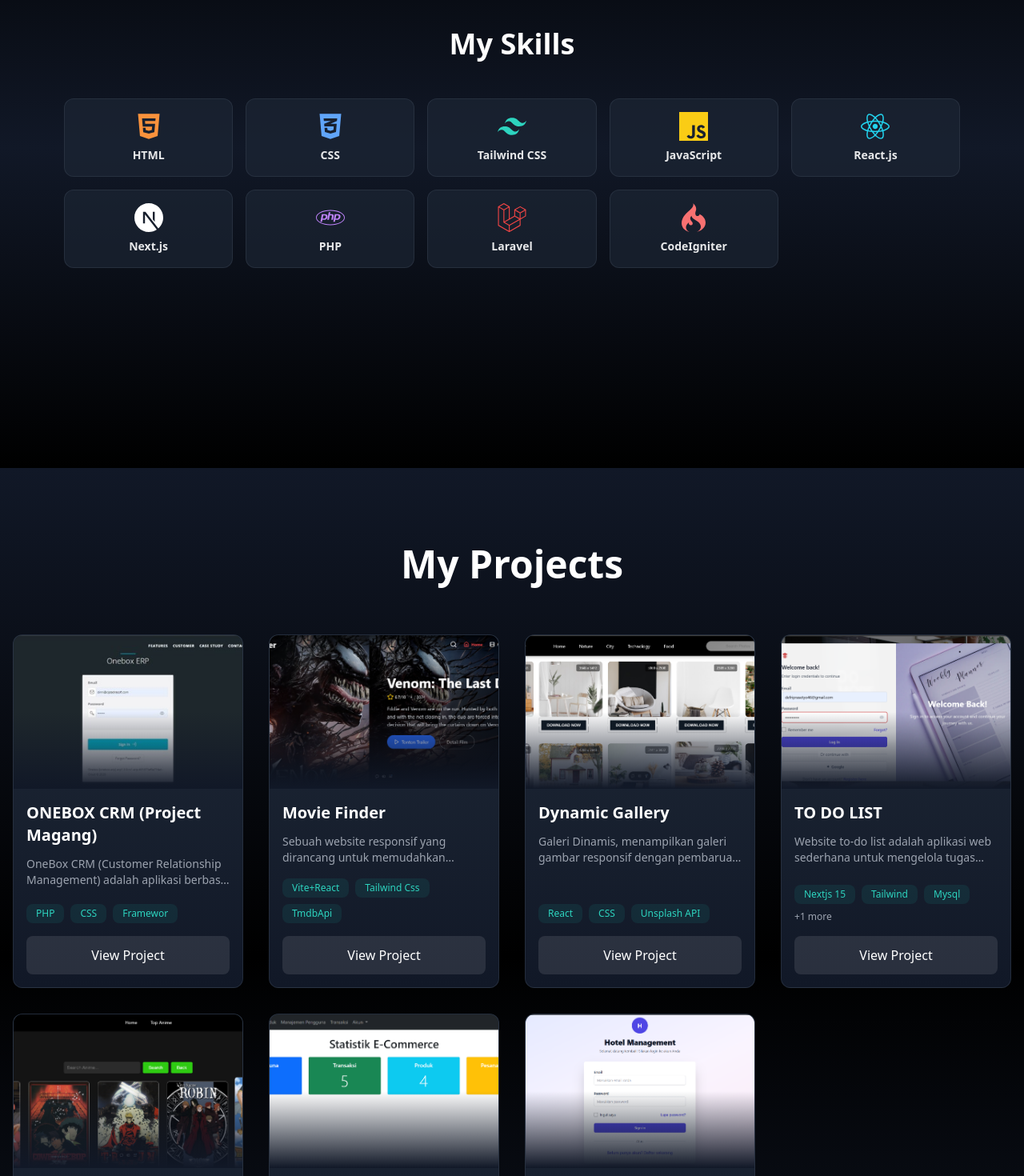
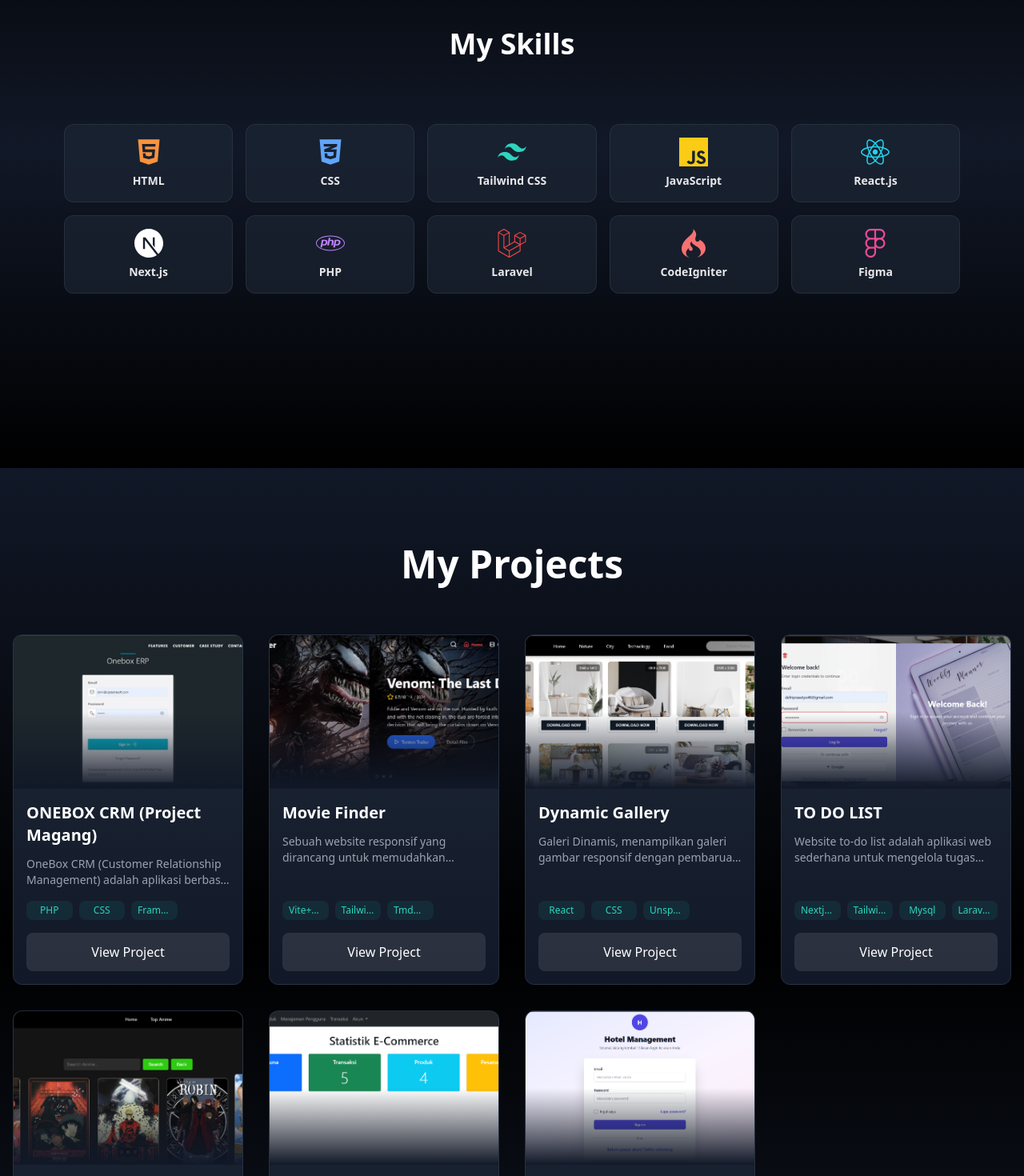
Before and after one commit to Deffriiii/new-portfolio, a React (Vite) app: page / in a window 1280 px wide. Shown: the part 1620-3090 px from the top of the page at 80% size. Built offline with nearby package versions, Linux system fonts and the light colour scheme.

Commit message:
Perbaikan UI

```diff
--- a/src/components/Project.jsx
+++ b/src/components/Project.jsx
@@ -47,7 +47,7 @@
 
   return (
     <div
-      className="relative w-full h-[400px] overflow-hidden group"
+      className="relative w-full h-[600px] overflow-hidden group"
       onMouseEnter={() => setIsPaused(true)}
       onMouseLeave={() => setIsPaused(false)}
     >
@@ -58,7 +58,7 @@
             src={src}
             alt={`${project.title} slide ${index + 1}`}
             className={`
-              absolute top-0 left-0 w-full h-full object-cover bg-gray-900
+              absolute top-0 left-0 w-full h-full object-contain bg-gray-900
               transition-all duration-500 ease-in-out
               ${index === currentImageIndex ? 'opacity-100 z-10' : 'opacity-0 z-0'}
               ${loadedImages.has(src) ? '' : 'invisible'}
@@ -121,7 +121,7 @@
 const DetailModal = ({ project, onClose }) => {
   return (
     <div className="fixed inset-0 bg-black/80 flex items-center justify-center z-50 p-4">
-      <div className="bg-gradient-to-b from-gray-900 to-black rounded-xl max-w-5xl w-full max-h-[90vh] overflow-y-auto">
+      <div className="bg-gradient-to-b from-gray-900 to-black rounded-xl max-w-6xl w-full max-h-[90vh] overflow-y-auto">
         <div className="sticky top-0 bg-gray-900/95 backdrop-blur-sm p-6 border-b border-gray-800 flex justify-between items-center z-20">
           <div className="flex items-center gap-3">
             <Code2 className="text-teal-500" size={28} />
@@ -235,20 +235,15 @@
           </p>
 
           <div className="mt-auto">
-            <div className="flex flex-wrap gap-2 mb-4">
-              {project.technologies.slice(0, 3).map((tech) => (
+            <div className="grid grid-cols-4 gap-2 mb-4">
+              {project.technologies.slice(0, 4).map((tech) => (
                 <span
                   key={tech}
-                  className="bg-teal-500/10 text-teal-400 px-3 py-1 rounded-lg text-xs"
+                  className="bg-teal-500/10 text-teal-400 px-2 py-1 rounded-lg text-xs text-center truncate"
                 >
                   {tech}
                 </span>
               ))}
-              {project.technologies.length > 3 && (
-                <span className="text-gray-400 text-xs flex items-center">
-                  +{project.technologies.length - 3} more
-                </span>
-              )}
             </div>
 
             <button
--- a/src/components/Skills.jsx
+++ b/src/components/Skills.jsx
@@ -1,6 +1,6 @@
 import React, { useEffect, useRef } from "react";
 import { FaHtml5, FaCss3Alt, FaReact, FaPhp, FaLaravel } from "react-icons/fa";
-import { SiJavascript, SiCodeigniter, SiTailwindcss, SiNextdotjs } from "react-icons/si";
+import { SiJavascript, SiCodeigniter, SiTailwindcss, SiNextdotjs, SiFigma } from "react-icons/si";
 
 const Skills = () => {
   const skillsRef = useRef(null);
@@ -15,6 +15,7 @@
     { name: "PHP", icon: <FaPhp className="text-purple-400" /> },
     { name: "Laravel", icon: <FaLaravel className="text-red-500" /> },
     { name: "CodeIgniter", icon: <SiCodeigniter className="text-red-400" /> },
+    { name: "Figma", icon: <SiFigma className="text-pink-500" /> },
   ];
 
   useEffect(() => {
@@ -22,7 +23,7 @@
       (entries) => {
         entries.forEach((entry) => {
           if (entry.isIntersecting) {
-            entry.target.classList.add('show');
+            entry.target.classList.add('opacity-100', 'translate-y-0');
           }
         });
       },
@@ -43,13 +44,13 @@
       ref={skillsRef}
       className="relative min-h-screen w-full bg-black overflow-hidden"
     >
-      {/* Background gradient that extends beyond the content */}
+      {/* Background gradient */}
       <div className="absolute inset-0 bg-gradient-to-b from-black via-gray-900 to-black" />
 
-      {/* Main content container */}
+      {/* Content */}
       <div className="relative z-10 w-full min-h-screen flex flex-col justify-center py-16">
         <div className="container max-w-6xl mx-auto px-4">
-          <h2 className="text-4xl font-bold text-center mb-12 text-white animate-fade-down">
+          <h2 className="text-4xl font-bold text-center mb-12 text-white animate-[fadeDown_1s_ease_forwards]">
             My Skills
           </h2>
 
@@ -57,12 +58,18 @@
             {skills.map((skill, index) => (
               <div
                 key={index}
-                className="skill-card opacity-0 translate-y-8 group relative overflow-hidden rounded-xl
+                className={`
+                  skill-card opacity-0 translate-y-8
+                  group relative overflow-hidden rounded-xl
                   bg-gray-800/60 border border-gray-700/50 p-4
                   transform hover:scale-105 transition-all duration-300 ease-in-out
-                         hover:shadow-lg hover:shadow-blue-500/20"
+                  hover:shadow-lg hover:shadow-blue-500/20
+                `}
                 style={{
-                  transitionDelay: `${index * 100}ms`
+                  transitionDelay: `${index * 100}ms`,
+                  transitionProperty: 'all',
+                  transitionTimingFunction: 'cubic-bezier(0.4, 0, 0.2, 1)',
+                  transitionDuration: '600ms'
                 }}
               >
                 <div className="flex flex-col items-center justify-center space-y-2">
@@ -76,10 +83,11 @@
                   </h3>
                 </div>
 
-                <div className="absolute -inset-x-2/3 -inset-y-2/3 z-0 opacity-0 group-hover:opacity-50
-                              transition-all duration-300 ease-in-out
+                {/* Gradient background effect */}
+                <div className="absolute -inset-x-2/3 -inset-y-2/3 z-0 opacity-0
+                              group-hover:opacity-50 transition-all duration-300 ease-in-out
                               bg-gradient-to-r from-blue-500 via-purple-500 to-pink-500
-                              blur-2xl group-hover:animate-gradient">
+                              blur-2xl animate-[gradient_15s_ease_infinite]">
                 </div>
               </div>
             ))}
@@ -87,7 +95,9 @@
         </div>
       </div>
 
-      <style>{`
+      {/* Add Tailwind animations */}
+      <style>
+        {`
           @keyframes gradient {
             0%, 100% { transform: translate(0%, 0%); }
             25% { transform: translate(25%, 25%); }
@@ -95,15 +105,7 @@
             75% { transform: translate(-25%, 25%); }
           }
 
-        .animate-gradient {
-          animation: gradient 15s ease infinite;
-        }
-
-        .animate-fade-down {
-          animation: fade-down 1s ease forwards;
-        }
-
-        @keyframes fade-down {
+          @keyframes fadeDown {
             0% {
               opacity: 0;
               transform: translateY(-20px);
@@ -113,28 +115,9 @@
               transform: translateY(0);
             }
           }
+        `}
+      </style>
 
-        .skill-card {
-          transition: all 0.6s cubic-bezier(0.4, 0, 0.2, 1);
-        }
-
-        .skill-card.show {
-          opacity: 1;
-          transform: translateY(0);
-        }
-
-        /* Ensure the background covers any potential gaps */
-        #skills::before {
-          content: '';
-          position: absolute;
-          bottom: -100px; /* Extra coverage for scroll momentum */
-          left: 0;
-          right: 0;
-          height: 100px;
-          background: black;
-          z-index: 1;
-        }
-      `}</style>
     </section>
   );
 };
```
Lines whose indentation alone changed are shown as unchanged.
